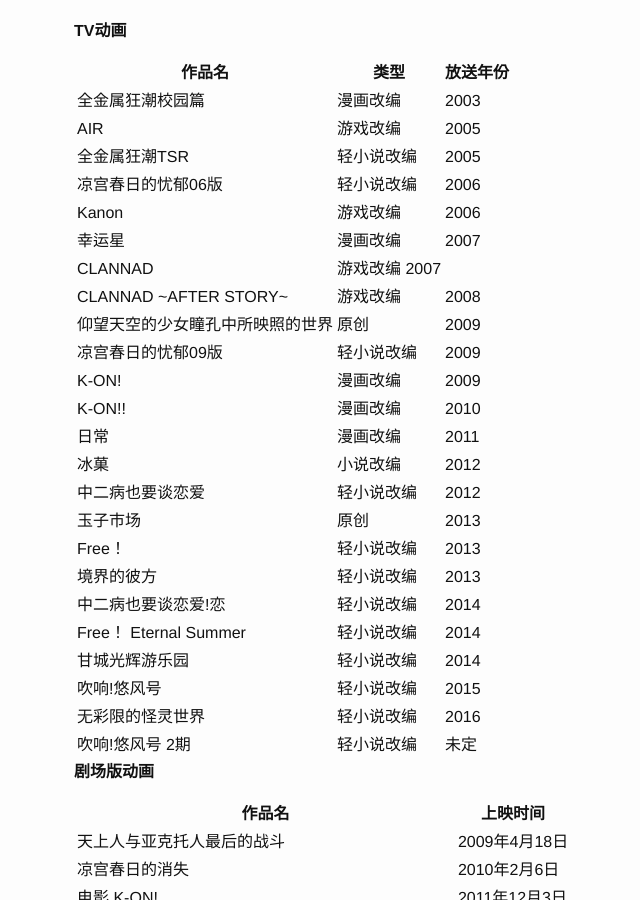
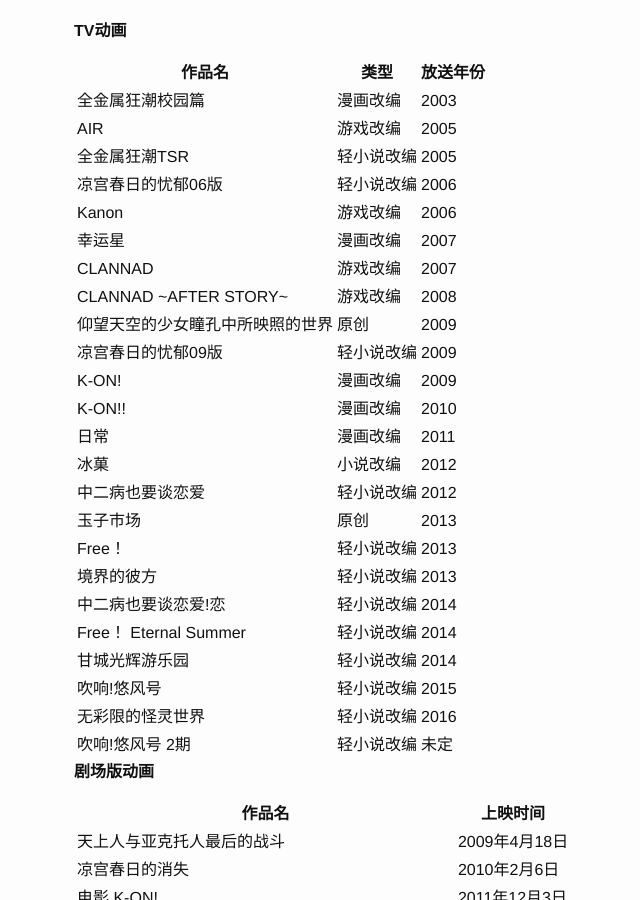
Before and after one commit to Clynie/hanyihong0324.github.io, a Jekyll site: the page built from _posts/2016-04-21-KyoaniWiki.md, in a window 1280 px wide and 900 px high, scrolled down 5152 px. Shown: the whole window, without its empty margins (196-836 px from the left). Built offline with Jekyll 4.4.1, drawn with Linux system fonts in a browser that asks for light colours.

Commit message:
format correct

```diff
--- a/_posts/2016-04-21-KyoaniWiki.md
+++ b/_posts/2016-04-21-KyoaniWiki.md
@@ -120,7 +120,7 @@
 |凉宫春日的忧郁06版|轻小说改编|2006|
 |Kanon|游戏改编|2006|
 |幸运星|漫画改编|2007|
-|CLANNAD|游戏改编 2007|
+|CLANNAD|游戏改编|2007|
 |CLANNAD ~AFTER STORY~|游戏改编|2008|
 |仰望天空的少女瞳孔中所映照的世界|原创|2009|
 |凉宫春日的忧郁09版|轻小说改编|2009|
```
